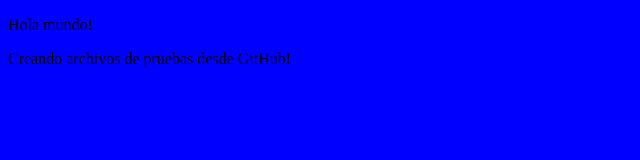
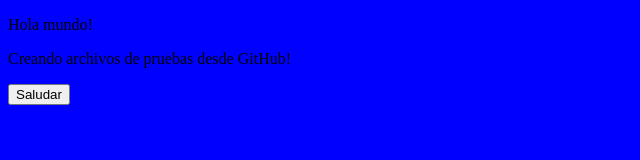
Before and after one commit to VladiWolf/Proyecto-Git-C, a plain HTML site: page index.html in a window 1280 px wide. Shown: the whole page, without its empty margins (0-640 px from the left). Drawn offline with Linux system fonts and the light colour scheme.

Commit message:
Update index.html

```diff
--- a/index.html
+++ b/index.html
@@ -10,5 +10,6 @@
 <body>
     <p>Hola mundo!</p>
     <p>Creando archivos de pruebas desde GitHub!</p>
+    <input type="button" onclick="saludo()" value="Saludar">
 </body>
 </html>
```
